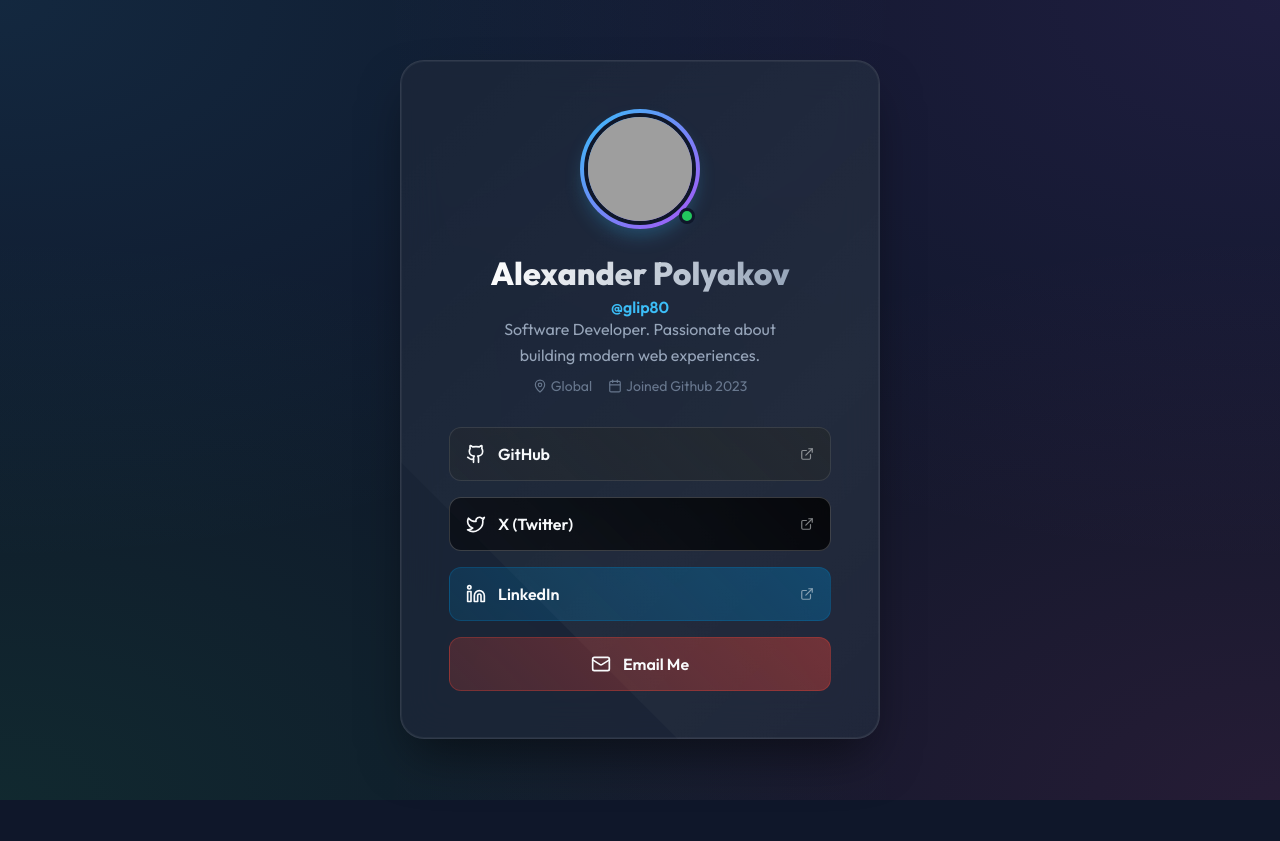
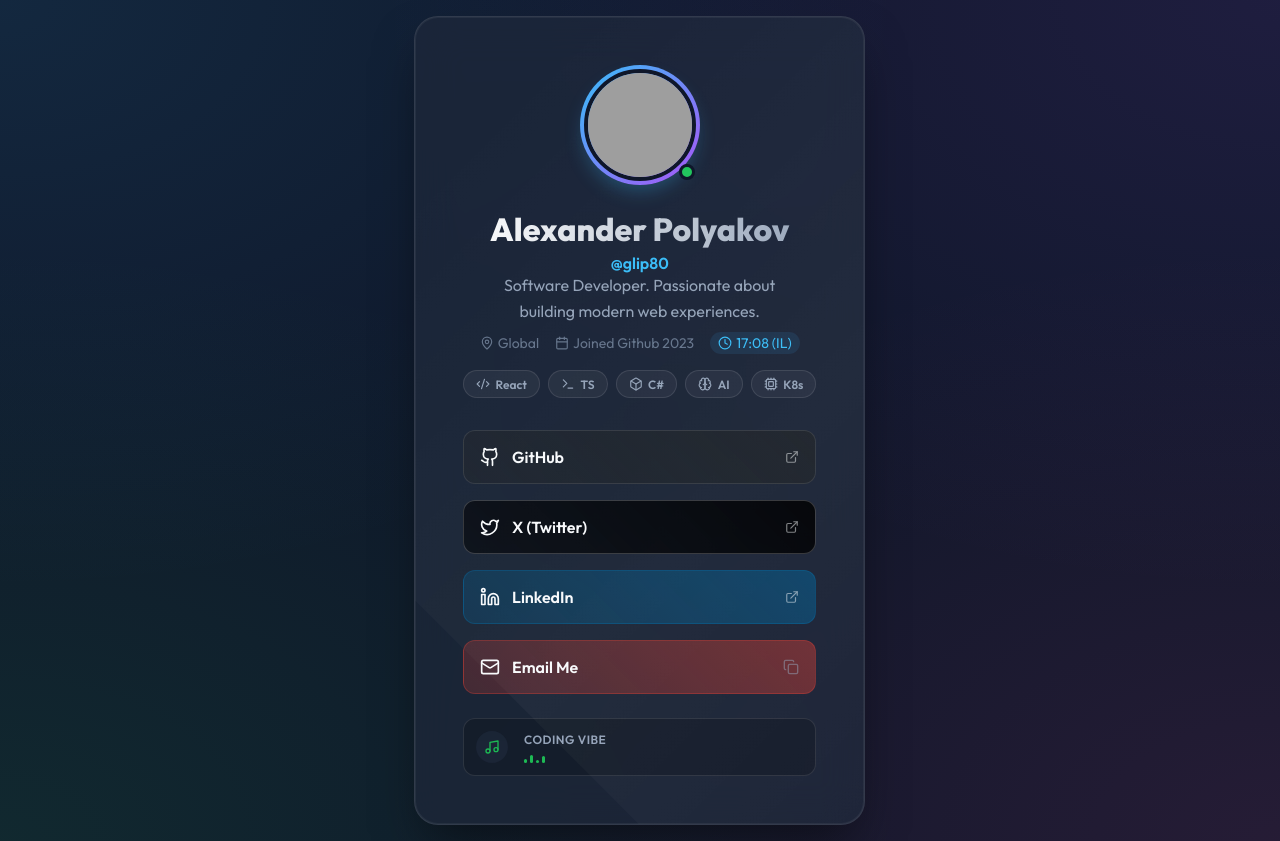
Before and after one commit to glip80/glip80.github.io, a React (Vite) app: page / in a window 1280 px wide. Before the commit the page ends 800 px from the top, so only its background shows below. Built offline with nearby package versions, Linux system fonts and the light colour scheme; grey boxes are pictures that could not be loaded.

Commit message:
feat: Implement parallax tilt, real-time clock, tech stack, and email copy functionality in the profile card.

```diff
--- a/package.json
+++ b/package.json
@@ -13,7 +13,8 @@
     "framer-motion": "^11.16.0",
     "lucide-react": "^0.469.0",
     "react": "^18.3.1",
-    "react-dom": "^18.3.1"
+    "react-dom": "^18.3.1",
+    "react-parallax-tilt": "^1.7.315"
   },
   "devDependencies": {
     "@eslint/js": "^9.17.0",
--- a/src/components/ProfileCard.tsx
+++ b/src/components/ProfileCard.tsx
@@ -1,7 +1,35 @@
-import { motion } from 'framer-motion';
-import { Github, Linkedin, Mail, ExternalLink, MapPin, Calendar, Twitter } from 'lucide-react';
+import { useState, useEffect } from 'react';
+import { motion, AnimatePresence } from 'framer-motion';
+import Tilt from 'react-parallax-tilt';
+import { Github, Linkedin, Mail, ExternalLink, MapPin, Calendar, Twitter, Clock, Copy, Check, Music, Code2, Terminal, Cpu, Box, Brain } from 'lucide-react';
 
 export const ProfileCard = () => {
+    const [time, setTime] = useState('');
+    const [copied, setCopied] = useState(false);
+
+    useEffect(() => {
+        const updateTime = () => {
+            const now = new Date();
+            const options: Intl.DateTimeFormatOptions = {
+                timeZone: 'Asia/Jerusalem',
+                hour: '2-digit',
+                minute: '2-digit',
+                hour12: false
+            };
+            setTime(now.toLocaleTimeString('en-GB', options));
+        };
+        updateTime();
+        const interval = setInterval(updateTime, 1000);
+        return () => clearInterval(interval);
+    }, []);
+
+    const handleCopyEmail = (e: React.MouseEvent) => {
+        e.preventDefault();
+        navigator.clipboard.writeText('gllip80@gmail.com');
+        setCopied(true);
+        setTimeout(() => setCopied(false), 2000);
+    };
+
     const container = {
         hidden: { opacity: 0, scale: 0.9 },
         visible: {
@@ -21,6 +49,13 @@
     };
 
     return (
+        <Tilt
+            tiltMaxAngleX={5}
+            tiltMaxAngleY={5}
+            scale={1.02}
+            transitionSpeed={2000}
+            className="tilt-wrapper"
+        >
             <motion.div
                 className="profile-card"
                 variants={container}
@@ -53,6 +88,17 @@
                             <span className="meta-item">
                                 <Calendar size={14} /> Joined Github 2023
                             </span>
+                            <span className="meta-item location-time">
+                                <Clock size={14} /> {time} (IL)
+                            </span>
+                        </div>
+
+                        <div className="tech-stack">
+                            <div className="tech-badge" title="React"><Code2 size={14} /> <span>React</span></div>
+                            <div className="tech-badge" title="TypeScript"><Terminal size={14} /> <span>TS</span></div>
+                            <div className="tech-badge" title="C#"><Box size={14} /> <span>C#</span></div>
+                            <div className="tech-badge" title="AI Models"><Brain size={14} /> <span>AI</span></div>
+                            <div className="tech-badge" title="Kubernetes"><Cpu size={14} /> <span>K8s</span></div>
                         </div>
                     </motion.div>
                 </div>
@@ -91,13 +137,46 @@
                     </a>
 
                     <a
-                    href="mailto:gllip80@gmail.com?subject=From%20bio&body=Dear%20Alexander,%0A%0A%20I%20am%20writing%20to%20you%20from%20your%20bio.%0A%0ARegards,%20[Your%20Name]"
+                        href="mailto:gllip80@gmail.com"
                         className="action-btn email"
+                        onClick={handleCopyEmail}
+                        style={{ position: 'relative' }}
                     >
-                    <Mail size={20} />
-                    <span>Email Me</span>
+                        {copied ? <Check size={20} /> : <Mail size={20} />}
+                        <span>{copied ? 'Copied!' : 'Email Me'}</span>
+                        <button className="copy-btn-icon" title="Copy to clipboard">
+                            <Copy size={16} />
+                        </button>
+                        <AnimatePresence>
+                            {copied && (
+                                <motion.span
+                                    initial={{ opacity: 0, y: 10 }}
+                                    animate={{ opacity: 1, y: 0 }}
+                                    exit={{ opacity: 0 }}
+                                    className="tooltip-copied"
+                                >
+                                    Copied!
+                                </motion.span>
+                            )}
+                        </AnimatePresence>
                     </a>
+
+                    <div className="music-widget">
+                        <div className="music-icon">
+                            <Music size={16} />
+                        </div>
+                        <div className="music-info">
+                            <span className="music-status">Coding Vibe</span>
+                            <div className="visualizer">
+                                <div className="bar"></div>
+                                <div className="bar"></div>
+                                <div className="bar"></div>
+                                <div className="bar"></div>
+                            </div>
+                        </div>
+                    </div>
                 </motion.div>
             </motion.div>
+        </Tilt>
     );
 };
--- a/src/index.css
+++ b/src/index.css
@@ -144,6 +144,36 @@
   margin: 0 auto;
 }
 
+.tech-stack {
+  display: flex;
+  flex-wrap: wrap;
+  gap: 0.5rem;
+  justify-content: center;
+  margin-top: 1rem;
+}
+
+.tech-badge {
+  display: flex;
+  align-items: center;
+  gap: 0.35rem;
+  padding: 0.35rem 0.75rem;
+  background: rgba(255, 255, 255, 0.05);
+  border: 1px solid var(--border);
+  border-radius: 20px;
+  font-size: 0.75rem;
+  font-weight: 600;
+  color: var(--text-secondary);
+  transition: all 0.2s;
+  cursor: default;
+}
+
+.tech-badge:hover {
+  background: var(--bg-card);
+  color: var(--text-primary);
+  border-color: var(--accent);
+  transform: translateY(-2px);
+}
+
 .meta-info {
   display: flex;
   gap: 1rem;
@@ -223,3 +253,124 @@
   justify-content: center;
   padding: 1rem;
 }
+
+/* New Feature Styles */
+
+.location-time {
+  background: rgba(56, 189, 248, 0.1);
+  padding: 2px 8px;
+  border-radius: 12px;
+  color: var(--accent);
+}
+
+.tooltip-copied {
+  position: absolute;
+  top: -30px;
+  left: 50%;
+  transform: translateX(-50%);
+  background: #22c55e;
+  color: #fff;
+  padding: 4px 8px;
+  border-radius: 6px;
+  font-size: 0.75rem;
+  font-weight: bold;
+  pointer-events: none;
+  white-space: nowrap;
+}
+
+.copy-btn-icon {
+  background: transparent;
+  border: none;
+  color: var(--text-secondary);
+  cursor: pointer;
+  display: flex;
+  margin-left: auto;
+  opacity: 0.5;
+  transition: opacity 0.2s;
+}
+
+.action-btn:hover .copy-btn-icon {
+  opacity: 1;
+}
+
+/* Music Widget */
+.music-widget {
+  display: flex;
+  align-items: center;
+  gap: 1rem;
+  padding: 0.75rem;
+  background: rgba(0, 0, 0, 0.2);
+  border-radius: 12px;
+  margin-top: 0.5rem;
+  border: 1px solid var(--border);
+}
+
+.music-icon {
+  width: 32px;
+  height: 32px;
+  border-radius: 50%;
+  background: var(--bg-card);
+  display: flex;
+  align-items: center;
+  justify-content: center;
+  color: #1DB954;
+  /* Spotify Green */
+}
+
+.music-info {
+  display: flex;
+  flex-direction: column;
+  gap: 4px;
+}
+
+.music-status {
+  font-size: 0.75rem;
+  color: var(--text-secondary);
+  font-weight: 600;
+  text-transform: uppercase;
+  letter-spacing: 0.5px;
+}
+
+.visualizer {
+  display: flex;
+  align-items: flex-end;
+  gap: 3px;
+  height: 12px;
+}
+
+.bar {
+  width: 3px;
+  background: #1DB954;
+  border-radius: 2px;
+  animation: equalize 1s infinite alternate;
+}
+
+.bar:nth-child(1) {
+  height: 60%;
+  animation-delay: -0.4s;
+}
+
+.bar:nth-child(2) {
+  height: 100%;
+  animation-delay: -0.2s;
+}
+
+.bar:nth-child(3) {
+  height: 80%;
+  animation-delay: -0.6s;
+}
+
+.bar:nth-child(4) {
+  height: 50%;
+  animation-delay: -0.8s;
+}
+
+@keyframes equalize {
+  0% {
+    height: 20%;
+  }
+
+  100% {
+    height: 100%;
+  }
+}
```
Also changed, not shown: 1 other file (tests, documents, lock files or other folders). Lines whose indentation alone changed are shown as unchanged.
